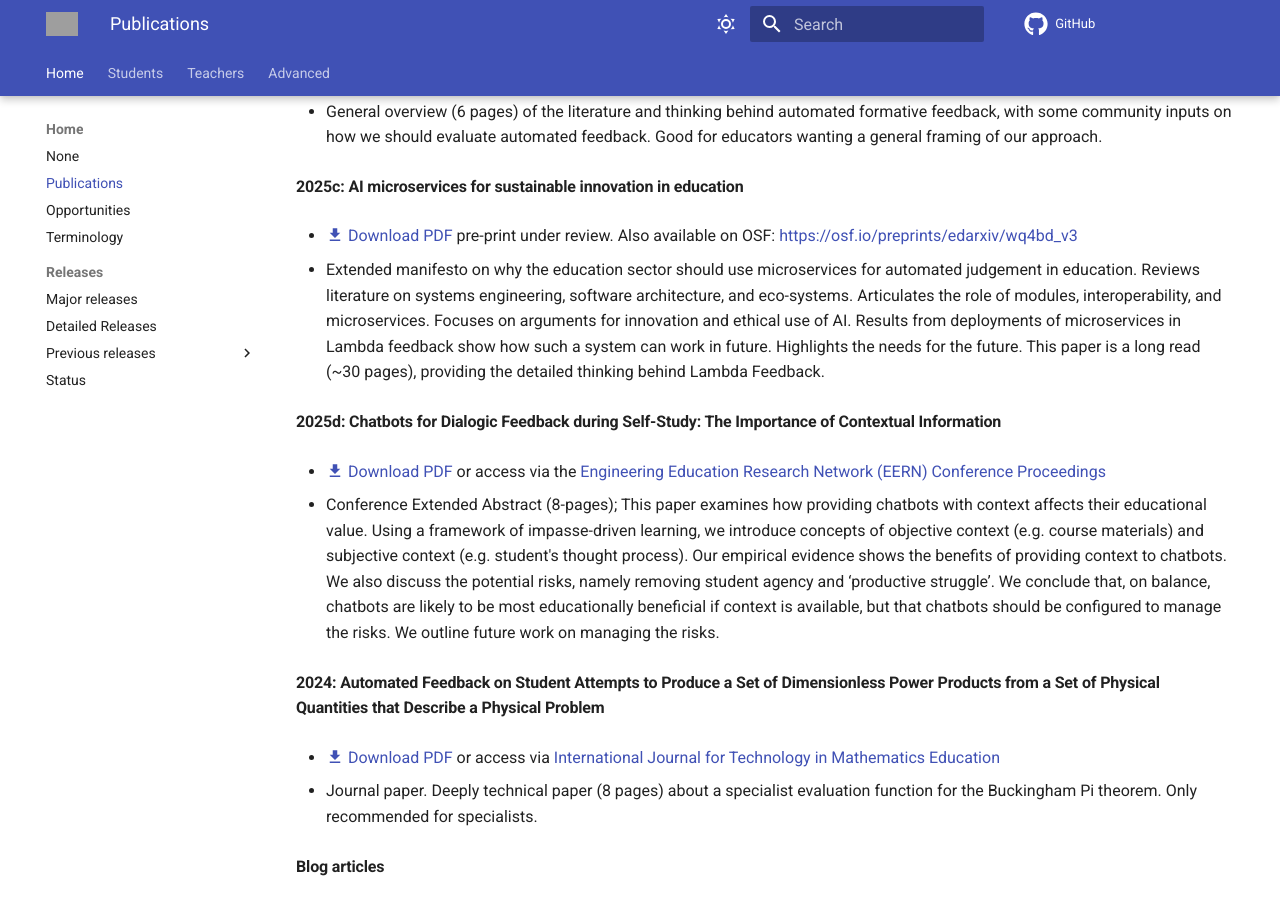
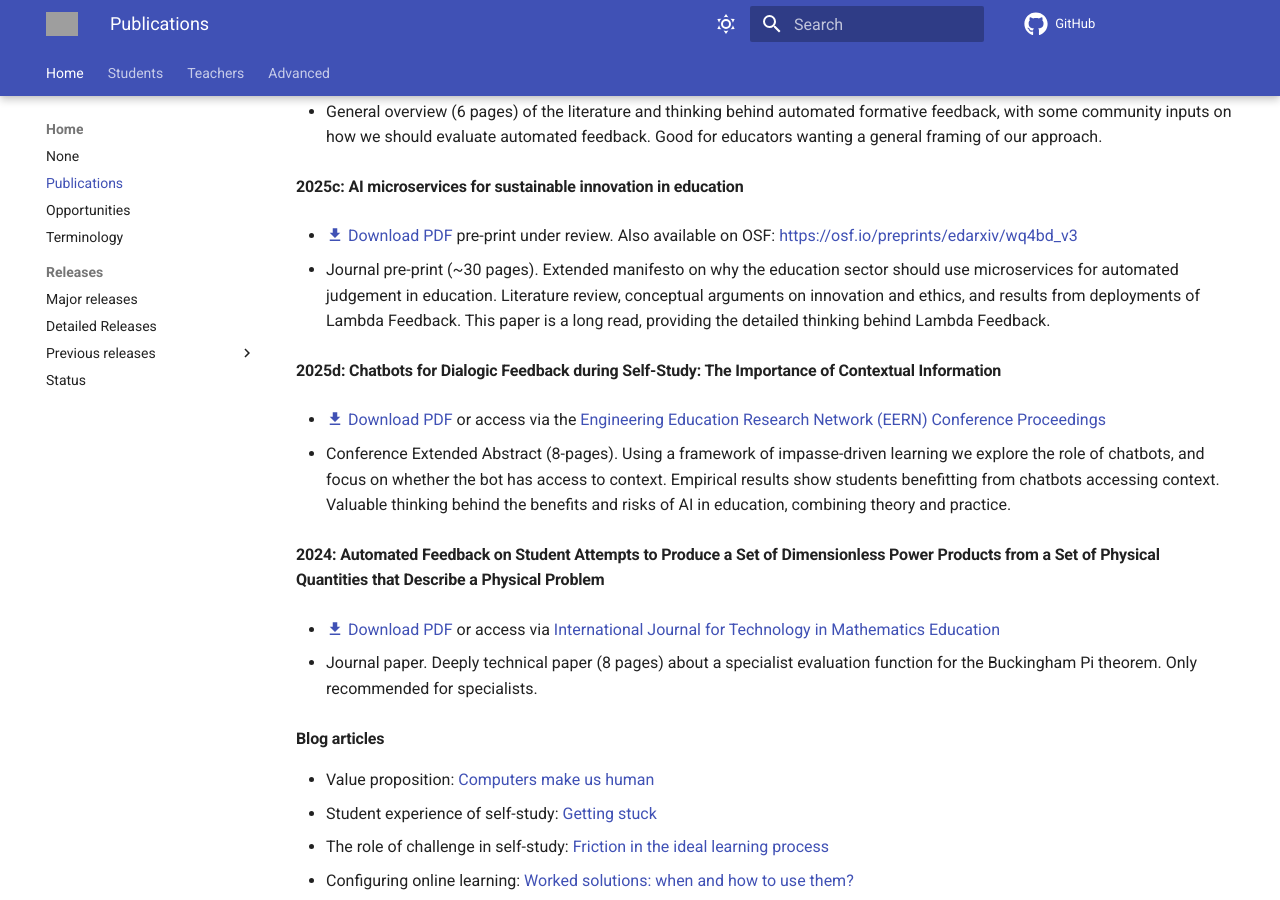
Before and after one commit to lambda-feedback/user-documentation, an MkDocs documentation site: the page built from docs/publications.md, in a window 1280 px wide and 900 px high, scrolled down 345 px. Built offline with MkDocs 1.6.1 and Material for MkDocs 9.7.7, drawn with Linux system fonts in a browser that asks for light colours; comment, search, counter and statistics services are not loaded; grey boxes are pictures that could not be loaded.

Commit message:
Publications - shortened some summaries

```diff
--- a/docs/publications.md
+++ b/docs/publications.md
@@ -18,13 +18,13 @@
 
 - [:material-download: Download PDF](assets/publications/AI_Microservices_for_Sustainable_Innovation_in_Education-v3.pdf) pre-print under review. Also available on OSF: [https://osf.io/preprints/edarxiv/wq4bd_v3](https://osf.io/preprints/edarxiv/wq4bd_v3)
 
-- Extended manifesto on why the education sector should use microservices for automated judgement in education. Reviews literature on systems engineering, software architecture, and eco-systems. Articulates the role of modules, interoperability, and microservices. Focuses on arguments for innovation and ethical use of AI. Results from deployments of microservices in Lambda feedback show how such a system can work in future. Highlights the needs for the future. This paper is a long read (~30 pages), providing the detailed thinking behind Lambda Feedback.
+- Journal pre-print (~30 pages). Extended manifesto on why the education sector should use microservices for automated judgement in education. Literature review, conceptual arguments on innovation and ethics, and results from deployments of Lambda Feedback. This paper is a long read, providing the detailed thinking behind Lambda Feedback.
 
 #### 2025d: Chatbots for Dialogic Feedback during Self-Study: The Importance of Contextual Information
 
 - [:material-download: Download PDF](assets/publications/2025_EERN_Paper_Proceedings_Extracted.pdf) or access via the [Engineering Education Research Network (EERN) Conference Proceedings](https://research.manchester.ac.uk/en/publications/uk-and-ireland-engineering-education-research-network-annual-symp)
 
-- Conference Extended Abstract (8-pages); This paper examines how providing chatbots with context affects their educational value. Using a framework of impasse-driven learning, we introduce concepts of objective context (e.g. course materials) and subjective context (e.g. student's thought process). Our empirical evidence shows the benefits of providing context to chatbots. We also discuss the potential risks, namely removing student agency and ‘productive struggle’. We conclude that, on balance, chatbots are likely to be most educationally beneficial if context is available, but that chatbots should be configured to manage the risks. We outline future work on managing the risks.
+- Conference Extended Abstract (8-pages). Using a framework of impasse-driven learning we explore the role of chatbots, and focus on whether the bot has access to context. Empirical results show students benefitting from chatbots accessing context. Valuable thinking behind the benefits and risks of AI in education, combining theory and practice.
 
 #### 2024: Automated Feedback on Student Attempts to Produce a Set of Dimensionless Power Products from a Set of Physical Quantities that Describe a Physical Problem
 
```
